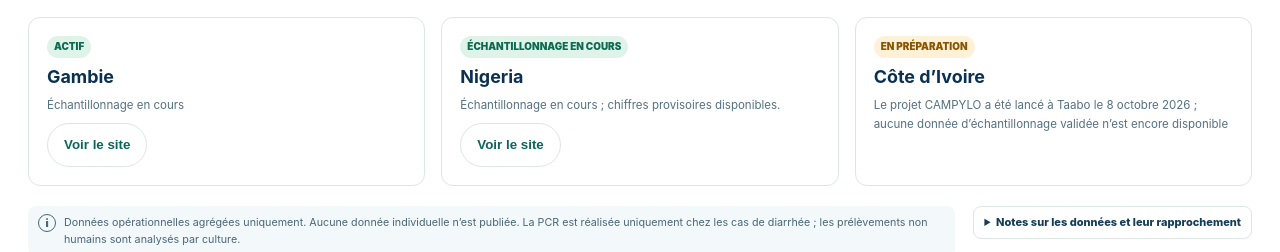
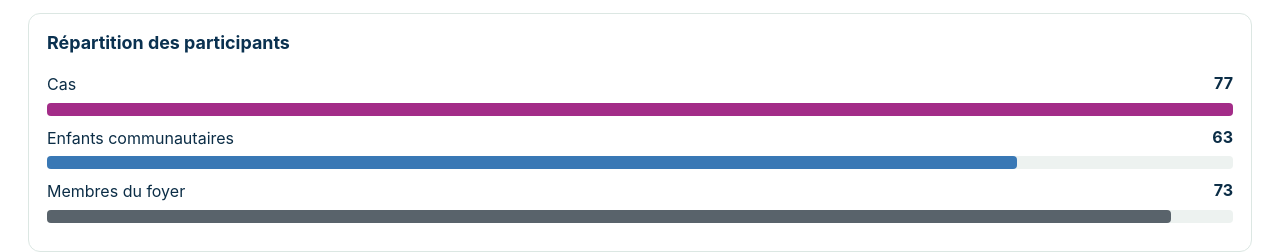
Before and after one commit to Campylobacter-control-campaign/website, a plain HTML site: page fr/dashboard.html in a window 1280 px wide. Shown: the part 560-812 px from the top of the page. Drawn offline with Linux system fonts and the light colour scheme.

Commit message:
Add recruitment composition and country contribution plots to interim overview

```diff
--- a/fr/dashboard.html
+++ b/fr/dashboard.html
@@ -196,6 +196,7 @@ function renderProgramme(){
  document.getElementById('dashboard-title').textContent='Programme CCC';document.getElementById('dashboard-lead').innerHTML='Échantillonnage One Health dans les sites partenaires de CCC.';
  document.getElementById('updated').textContent=dashboard.sites.nigeria.data?dashboard.updated:"20 novembre 2026";document.getElementById('source').textContent=(dashboard.programme.reporting_sites+(dashboard.sites.nigeria.data?0:1))+' site rapporteur'+((dashboard.programme.reporting_sites+(dashboard.sites.nigeria.data?0:1))===1?'':'s');
  document.getElementById('programme-summary').innerHTML=(dashboard.sites.nigeria.data?dashboard.programme.headline:[{"label":"Dossiers de dépistage","value":158,"context":"REDCap · provisional / provisoire"},{"label":"Cas inclus","value":77,"context":"REDCap · provisional / provisoire"},{"label":"Prélèvements humains","value":547,"context":"REDCap · provisional / provisoire"},{"label":"Animaux échantillonnés (rapport antérieur)","value":186,"context":"Rapports antérieurs"}]).map(x=>'<article class="programme-kpi"><strong>'+fmt(x.value)+'</strong><b>'+x.label+'</b><span>'+x.context+'</span></article>').join('');
+ if(!dashboard.sites.nigeria.data){const labels=["Répartition des participants","Cas","Enfants communautaires","Membres du foyer","Contribution des pays","Dépistage","Cas inclus","Prélèvements humains"];const chart=(label,n,max,color)=>'<div style="margin:10px 0"><div style="display:flex;justify-content:space-between;gap:8px">'+label+'<b>'+n+'</b></div><div style="background:#edf2f0;height:13px;border-radius:4px;margin-top:5px"><div style="height:100%;border-radius:4px;background:'+color+';width:'+(100*n/max)+'%"></div></div></div>';document.getElementById('programme-summary').insertAdjacentHTML('beforeend','<article class="programme-kpi" style="grid-column:1/-1"><h3>'+labels[0]+'</h3>'+chart(labels[1],77,77,'#a32c88')+chart(labels[2],63,77,'#3978b5')+chart(labels[3],73,77,'#59636b')+'</article><article class="programme-kpi" style="grid-column:1/-1"><h3>'+labels[4]+'</h3><p>Gambie (vert) · Nigeria (ocre)</p>'+[[labels[5],146,12],[labels[6],71,6],[labels[7],533,14]].map(([l,g,n])=>'<div style="margin:12px 0">'+l+' — '+(g+n)+'<div style="display:flex;height:14px;border-radius:4px;overflow:hidden;margin:5px 0"><div style="background:#168477;width:'+(100*g/(g+n))+'%"></div><div style="background:#e4a64c;flex:1"></div></div><small>'+g+' / '+n+'</small></div>').join('')+'</article>');}
  document.getElementById('site-status-grid').innerHTML=Object.entries(dashboard.sites).filter(([id])=>['gambia','nigeria','cote-divoire'].includes(id)).map(([id,s])=>'<article class="site-status-card"><span class="status-pill '+s.status+'">'+tr(s.status)+'</span><h3>'+s.label+'</h3><p>'+(id==='nigeria'&&!s.data?"Échantillonnage en cours ; chiffres provisoires disponibles.":s.note)+'</p>'+((s.data||id==='nigeria')?'<button class="button secondary" type="button" data-open-site="'+id+'">Voir le site</button>':'')+'</article>').join('');
  document.querySelectorAll('[data-open-site]').forEach(b=>b.addEventListener('click',()=>selectView(b.dataset.openSite)));
 }
```
